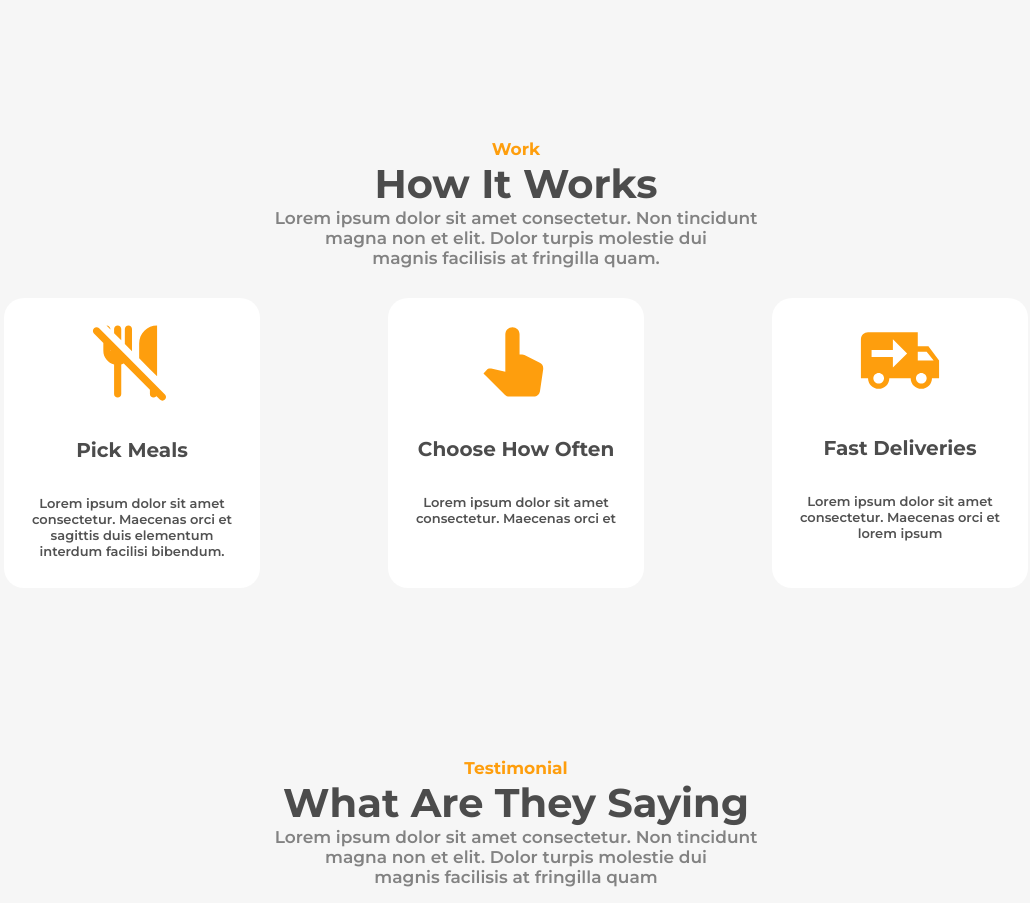
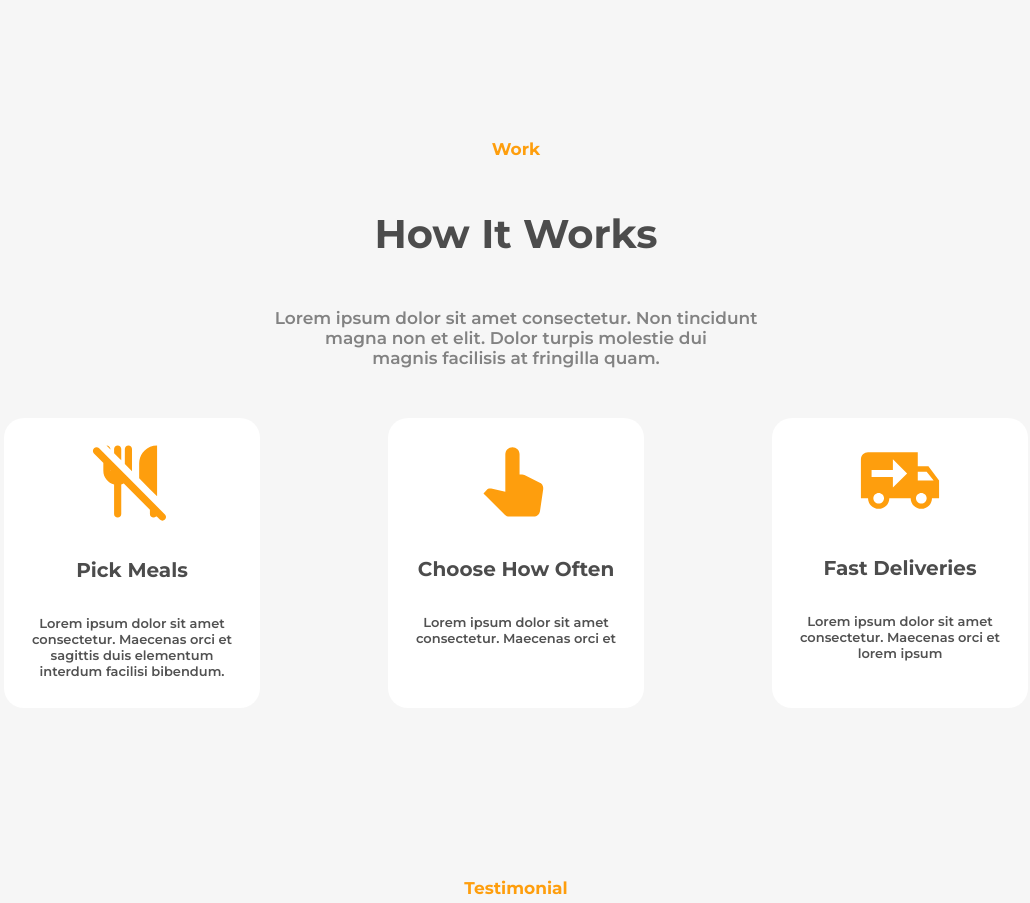
Before and after one commit to mambachristophersteven/react-restaurant-landing-page, a React (Create React App) app: page / in a window 1280 px wide. Shown: the part 1320-2223 px from the top of the page, without its empty margins (124-1154 px from the left). Built offline with nearby package versions, Linux system fonts and the light colour scheme.

Commit message:
WorkSection styling update

```diff
--- a/src/Sections/WorkSection/WorkSection.css
+++ b/src/Sections/WorkSection/WorkSection.css
@@ -4,7 +4,11 @@
     flex-direction: column;
     align-items: center;
     text-align: center;
-    gap: 30px;
+    gap: 50px;
+}
+
+.work-section .top{
+    gap: 50px;
 }
 
 .section-header{
```
